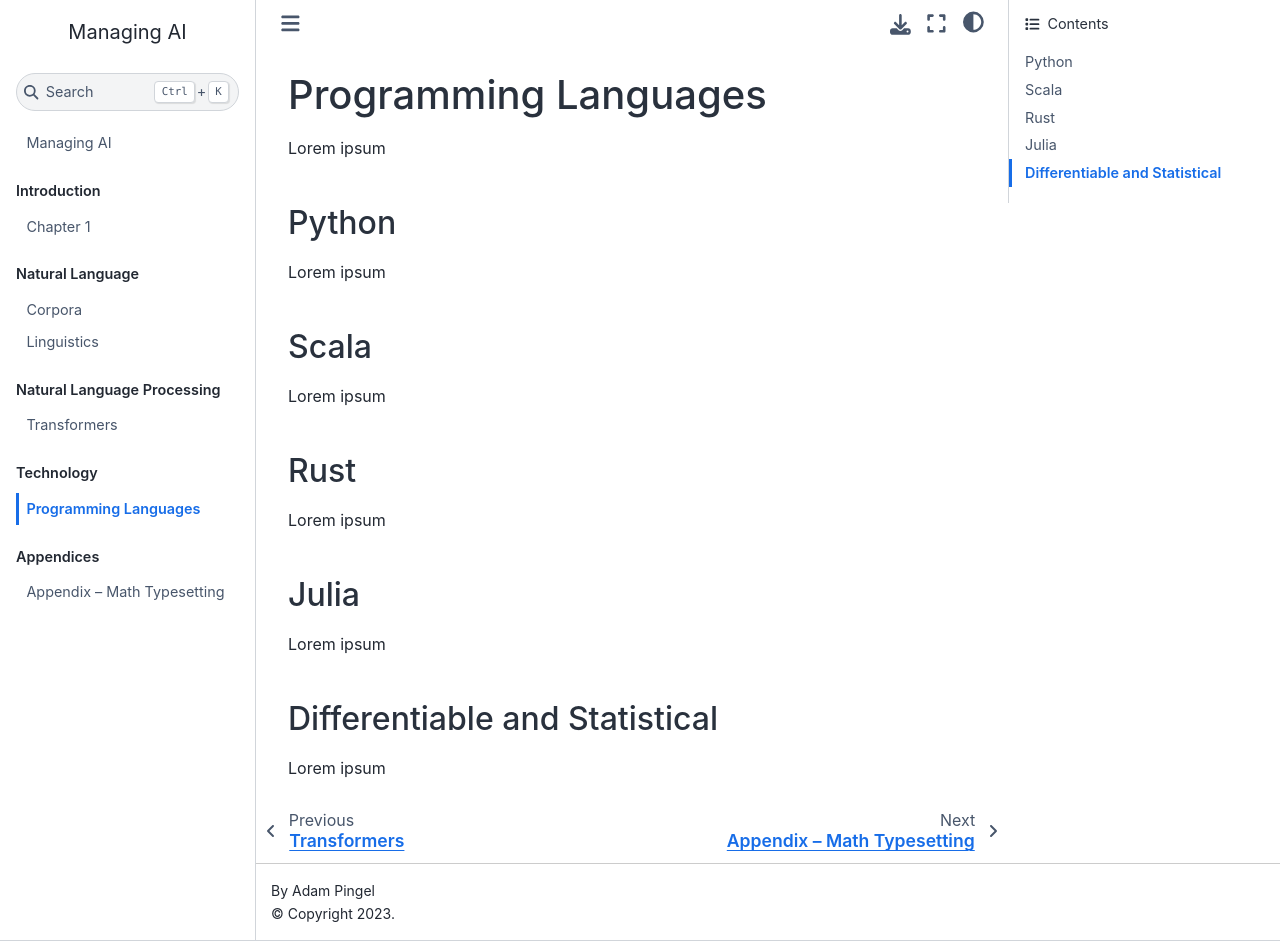
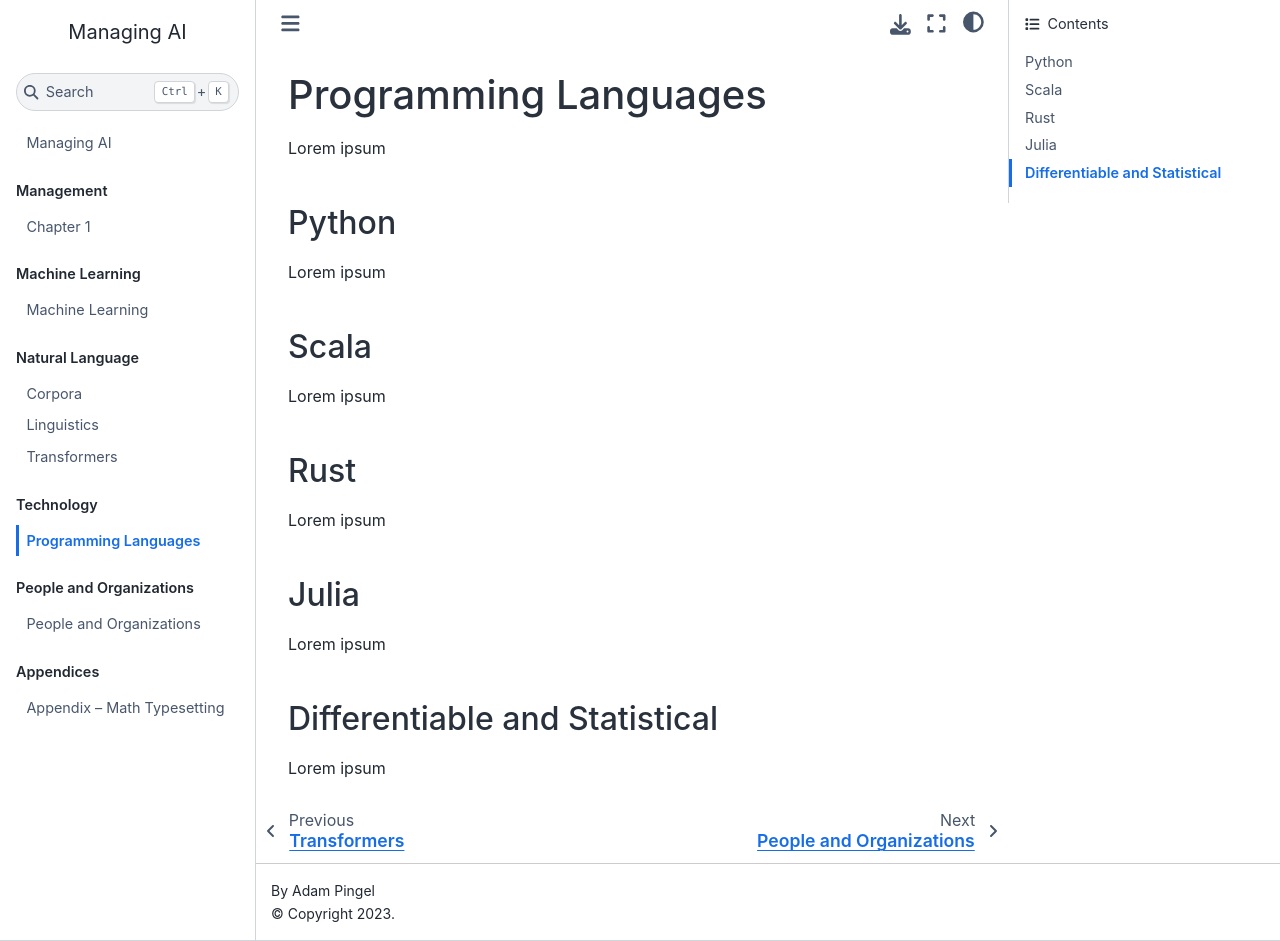
Before and after one commit to adampingel/managing-ai, a Jupyter Book: the page built from 070-Programming_Languages.md, in a window 1280 px wide and 941 px high. Built offline with Jupyter Book 1.0.4 settings and Sphinx 7.4.7 and the Sphinx Book theme 1.1.4, drawn with Linux system fonts in a browser that asks for light colours; pages that are not in the unit, such as notebooks, are missing from menus; comment, search, counter and statistics services are not loaded.

Commit message:
add ML and PO parts

```diff
--- /dev/null
+++ b/PO-010-Introduction.md
@@ -0,0 +1,7 @@
+# People and Organizations
+
+team topologies
+
+performance management
+
+organizational talent reviews
--- a/_toc.yml
+++ b/_toc.yml
@@ -1,27 +1,32 @@
 format: jb-book
 root: 000-Root
 parts:
-  - caption: Introduction
+  - caption: Management
     chapters:
     - file: 010-Introduction
+
+  - caption: Machine Learning
+    chapters:
+    - file: ML-010-Introduction
 
   - caption: Natural Language
     chapters:
     - file: 013-Corpora
       title: Corpora
     - file: 090-Linguistics
-
-  - caption: Natural Language Processing
-    chapters:
-      - file: 050-Transformers
-        title: Transformers
+    - file: 050-Transformers
+      title: Transformers
 
   - caption: Technology
     chapters:
     - file: 070-Programming_Languages
 
+  - caption: People and Organizations
+    chapters:
+    - file: PO-010-Introduction
+
   - caption: Appendices
     chapters:
-      - file: 190-Math_Typesetting
-      - file: 191-Charts
-        title: Charts Demo
+    - file: 190-Math_Typesetting
+    - file: 191-Charts
+      title: Charts Demo
```
Also changed, not shown: ML-010-Introduction.md (added, +7 -0 lines).
